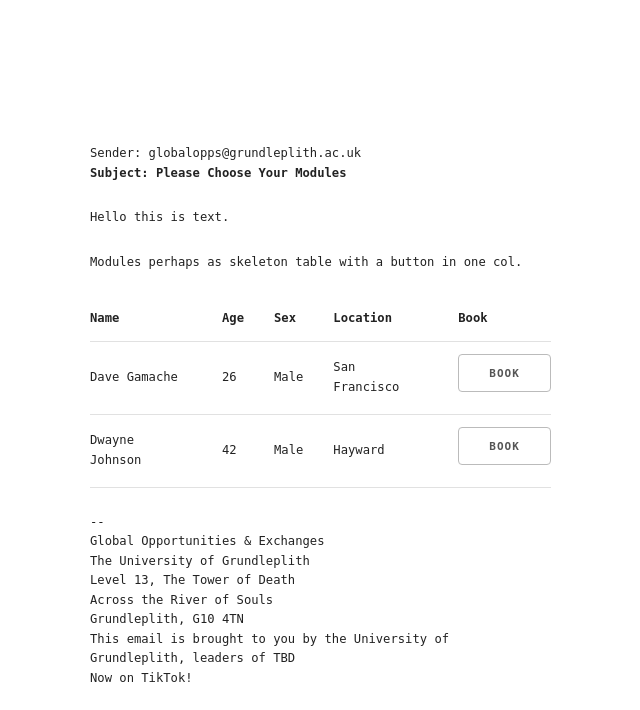
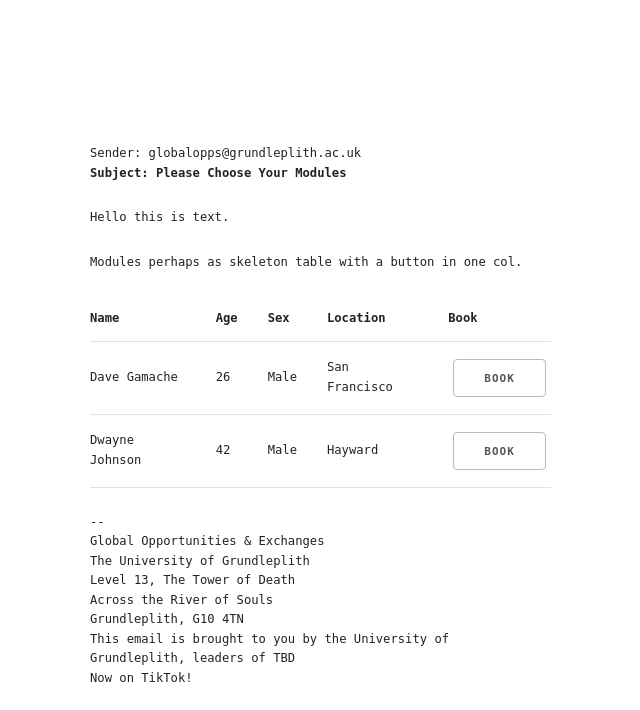
Before and after one commit to ThThelitz/story, a Flask app: page /5 in a window 1280 px wide. Shown: the top 710 px of the page, without its empty margins (70-710 px from the left). Run offline with Flask 2, Linux system fonts and the light colour scheme.

Commit message:
Add spacing to table buttons

```diff
--- a/static/styles.css
+++ b/static/styles.css
@@ -1,14 +1,18 @@
 @font-face {
     font-family: Spook;
     src: url(Creepster-Regular.ttf);
+}
+
+body {
+    font-family: monospace;
 }
 
 h1 {
     font-family: Spook, monospace;
 }
 
-body {
-    font-family: monospace;
+.book {
+    margin: 5px;
 }
 
 .selected {
```
